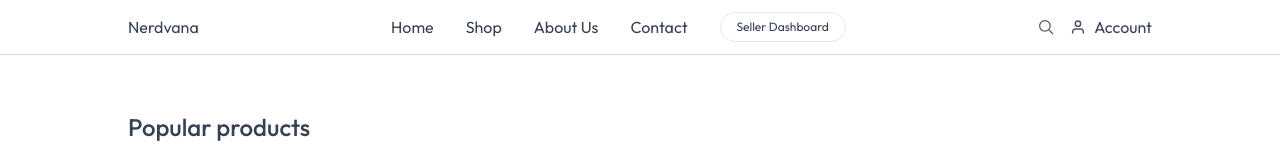
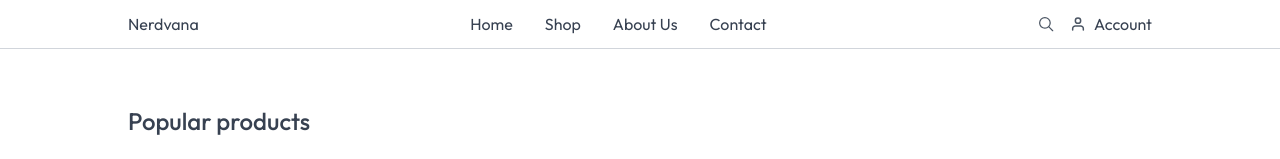
Before and after one commit to DJVelz/Nerdvana, a Next.js app: page / in a window 1280 px wide. Shown: the top 159 px of the page. Built offline with nearby package versions, Linux system fonts and the light colour scheme.

Commit message:
Delete sellar dashboard

```diff
--- a/components/Navbar.jsx
+++ b/components/Navbar.jsx
@@ -28,8 +28,6 @@ const Navbar = () => {
           Contact
         </Link>
 
-        {isSeller && <button onClick={() => router.push('/seller')} className="text-xs border px-4 py-1.5 rounded-full">Seller Dashboard</button>}
-
       </div>
 
       <ul className="hidden md:flex items-center gap-4 ">
```
